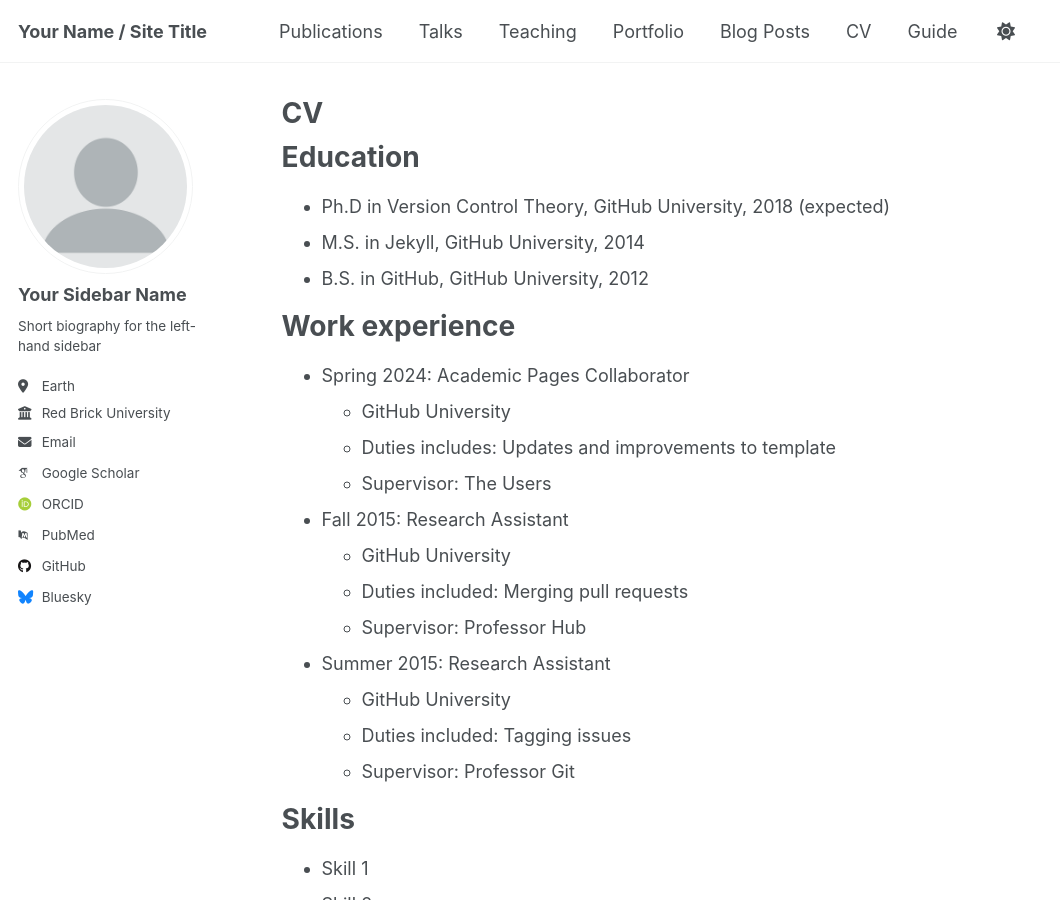
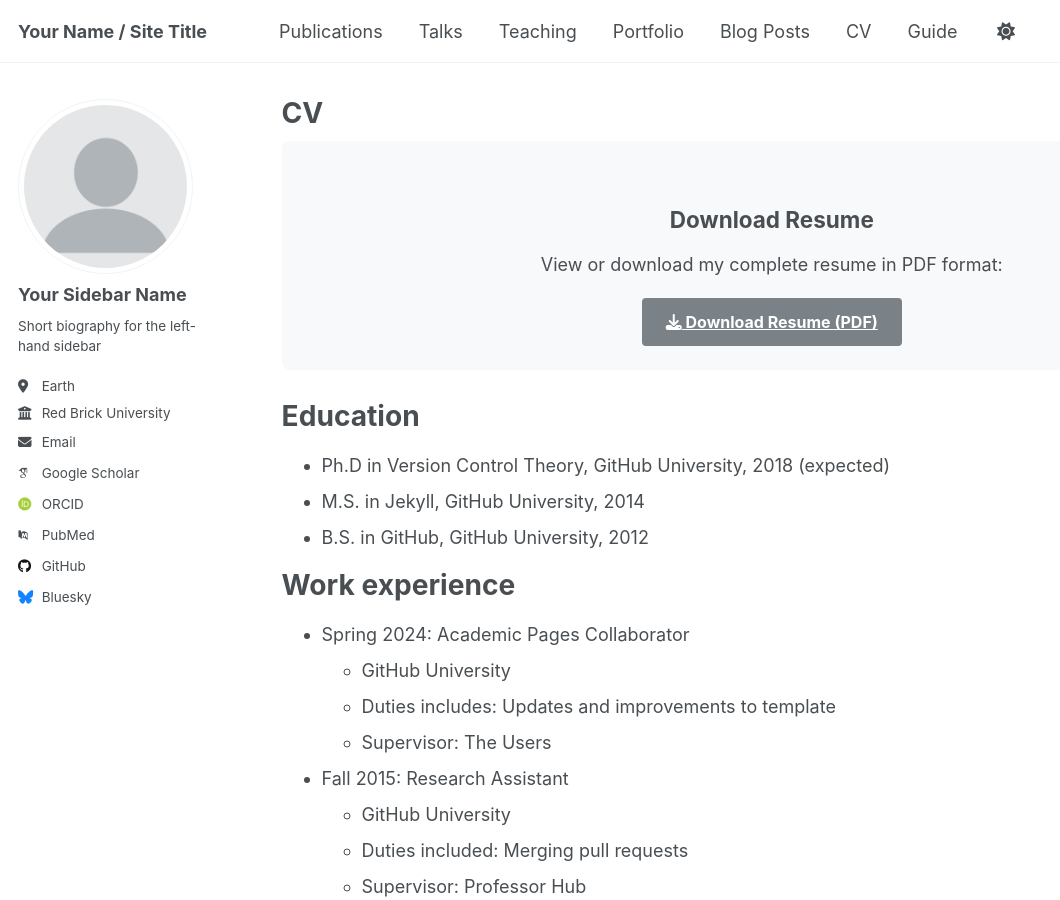
Before and after one commit to liuhcjohn/liuhcjohn.github.io, a Jekyll site: the page built from _pages/cv.md, in a window 1280 px wide and 900 px high. Shown: the whole window, without its empty margins (0-1060 px from the left). Built offline with Jekyll 4.4.1, drawn with Linux system fonts in a browser that asks for light colours; some web fonts are replaced; a script that is not in the unit is left out.

Commit message:
Update CV section to include Liu_John_Resume.pdf download links

```diff
--- a/_pages/cv.md
+++ b/_pages/cv.md
@@ -8,6 +8,14 @@ redirect_from:
 ---
 
 {% include base_path %}
+
+<div class="cv-download-section" style="text-align: center; margin-bottom: 30px; padding: 20px; background-color: #f8f9fa; border-radius: 8px;">
+  <h2 style="margin-bottom: 15px;">Download Resume</h2>
+  <p style="margin-bottom: 20px;">View or download my complete resume in PDF format:</p>
+  <a href="{{ base_path }}/files/Liu_John_Resume.pdf" class="btn btn--primary btn--large" target="_blank" style="font-size: 16px; padding: 12px 24px;">
+    <i class="fas fa-download"></i> Download Resume (PDF)
+  </a>
+</div>
 
 Education
 ======
```
Also changed, not shown: _pages/cv-json.md (+2 -2 lines).
